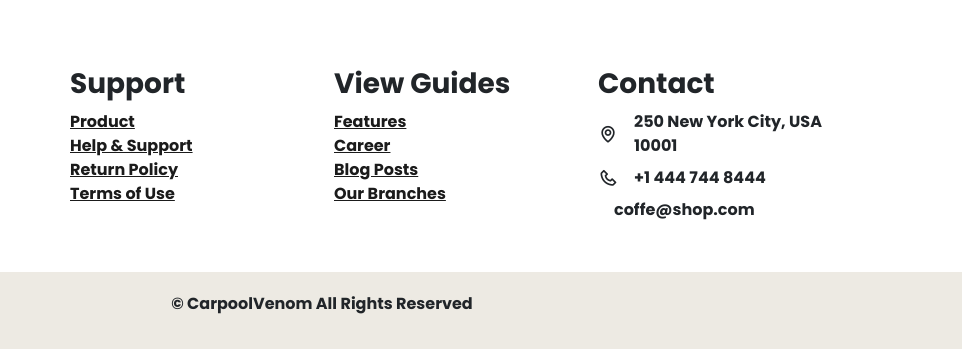
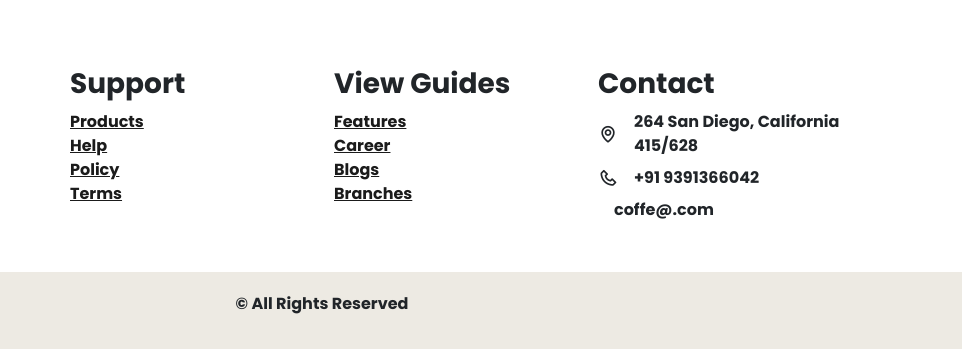
Before and after one commit to Tanushkumar45/Coffee-Website, a plain HTML site: page index.html in a window 1280 px wide. Shown: the part 2896-3245 px from the top of the page, 318-1280 px from the left. Drawn offline with nearby package versions, Linux system fonts and the light colour scheme.

Commit message:
Update index.html

```diff
--- a/index.html
+++ b/index.html
@@ -260,29 +260,29 @@
             </div>
             <div class="footer-box">
                 <h3>Support</h3>
-                <li><a href="#">Product</a></li>
-                <li><a href="#">Help & Support</a></li>
-                <li><a href="#">Return Policy</a></li>
-                <li><a href="#">Terms of Use</a></li>
+                <li><a href="#">Products</a></li>
+                <li><a href="#">Help</a></li>
+                <li><a href="#">Policy</a></li>
+                <li><a href="#">Terms</a></li>
             </div>
             <div class="footer-box">
                 <h3>View Guides</h3>
                 <li><a href="#">Features</a></li>
                 <li><a href="#">Career</a></li>
-                <li><a href="#">Blog Posts</a></li>
-                <li><a href="#">Our Branches</a></li>
+                <li><a href="#">Blogs</a></li>
+                <li><a href="#">Branches</a></li>
             </div>
             <div class="footer-box">
                 <h3>Contact</h3>
                 <div class="contact">
-                    <span><i class='bx bx-map' ></i>250 New York City, USA 10001</span>
-                    <span><i class='bx bx-phone' ></i>+1 444 744 8444</span>
-                    <span><i class='bx bx-envelop' ></i>coffe@shop.com</span>
+                    <span><i class='bx bx-map' ></i>264 San Diego, California 415/628</span>
+                    <span><i class='bx bx-phone' ></i>+91 9391366042</span>
+                    <span><i class='bx bx-envelop' ></i>coffe@.com</span>
                 </div>
             </div>
         </section>
         <div class="copyright">
-            <p>&#169; CarpoolVenom All Rights Reserved</p>
+            <p>&#169;  All Rights Reserved</p>
         </div>
         <script src="https://cdn.jsdelivr.net/npm/bootstrap@5.3.0/dist/js/bootstrap.bundle.min.js" integrity="sha384-geWF76RCwLtnZ8qwWowPQNguL3RmwHVBC9FhGdlKrxdiJJigb/j/68SIy3Te4Bkz" crossorigin="anonymous"></script>
 
```
